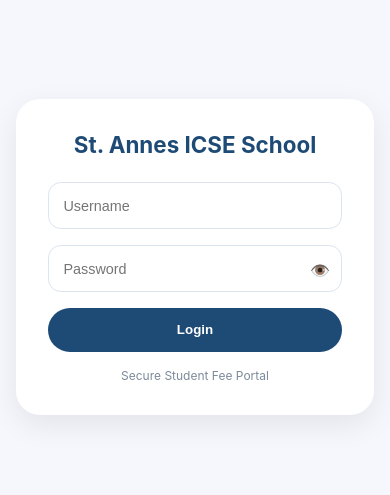
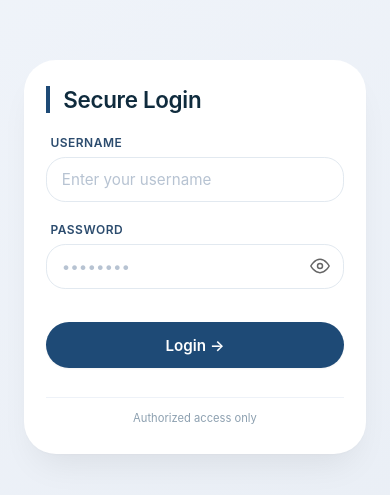
Before and after one commit to jinmelkunnath-alt/St.Annes-ICSE-School-Payment-Portal, a plain HTML site: page index.html in a window 390 px wide. Shown: the part 165-660 px from the top of the page. Drawn offline with Linux system fonts and the light colour scheme.

Commit message:
Revamp login page layout and styles

```diff
--- a/index.html
+++ b/index.html
@@ -2,195 +2,309 @@
 <html lang="en">
 <head>
     <meta charset="UTF-8">
-<meta name="viewport" content="width=device-width, initial-scale=1.0">
-<title>St. Annes ICSE School | Login</title>
-
+    <meta name="viewport" content="width=device-width, initial-scale=1.0, viewport-fit=cover">
+    <title>Login | Fee Portal</title>
     <style>
         * {
             margin: 0;
             padding: 0;
             box-sizing: border-box;
+            -webkit-tap-highlight-color: transparent;
         }
 
         body {
-    font-family: 'Inter', sans-serif;
-    background: #f5f7fc;
+            font-family: 'Inter', system-ui, -apple-system, 'Segoe UI', Roboto, Helvetica, Arial, sans-serif;
+            background: linear-gradient(145deg, #f0f4fa 0%, #e9eef5 100%);
+            min-height: 100vh;
             display: flex;
             align-items: center;
             justify-content: center;
-    height: 100vh;
-    padding: 1rem;
+            padding: 1.5rem;
         }
 
-.login-container {
+        /* Card */
+        .login-card {
             background: white;
-    padding: 2rem;
-    border-radius: 1.5rem;
+            border-radius: 2rem;
             width: 100%;
-    max-width: 360px;
-    box-shadow: 0 10px 30px rgba(0,0,0,0.08);
+            max-width: 380px;
+            padding: 2rem 1.8rem 2.2rem;
+            box-shadow: 0 20px 35px -12px rgba(0, 0, 0, 0.08), 0 1px 2px rgba(0, 0, 0, 0.02);
+            transition: transform 0.2s ease, box-shadow 0.2s ease;
         }
 
-h1 {
-    font-size: 1.4rem;
-    color: #1e4a76;
-    margin-bottom: 1.5rem;
-    text-align: center;
+        .login-card:hover {
+            box-shadow: 0 25px 40px -14px rgba(0, 0, 0, 0.12);
         }
 
-.input-group {
-    position: relative;
+        h3 {
+            font-size: 1.6rem;
+            font-weight: 600;
+            color: #0f2b3d;
+            margin-bottom: 1.4rem;
+            letter-spacing: -0.3px;
+            border-left: 4px solid #1e4a76;
+            padding-left: 0.8rem;
         }
 
-input {
-    width: 100%;
-    padding: 0.9rem;
-    margin-bottom: 1rem;
-    border-radius: 0.8rem;
-    border: 1px solid #dce5ef;
-    font-size: 0.9rem;
+        /* Input groups */
+        .input-group {
+            margin-bottom: 1.3rem;
         }
 
-input:focus {
+        .input-group label {
+            display: block;
+            font-size: 0.75rem;
+            font-weight: 600;
+            color: #2c4c6e;
+            text-transform: uppercase;
+            letter-spacing: 0.5px;
+            margin-bottom: 0.4rem;
+            margin-left: 0.25rem;
+        }
+
+        .input-wrapper {
+            position: relative;
+            display: flex;
+            align-items: center;
+        }
+
+        .input-wrapper input {
+            width: 100%;
+            padding: 0.85rem 1rem;
+            border: 1.5px solid #e2e9f0;
+            border-radius: 1.2rem;
+            font-size: 0.95rem;
+            font-family: inherit;
+            background: white;
+            transition: all 0.2s ease;
+            color: #1a2c3e;
+        }
+
+        .input-wrapper input:focus {
             outline: none;
             border-color: #1e4a76;
+            box-shadow: 0 0 0 3px rgba(30, 74, 118, 0.15);
         }
 
-.toggle-password {
-    position: absolute;
-    right: 12px;
-    top: 40%;
-    transform: translateY(-50%);
-    font-size: 1rem;
-    cursor: pointer;
+        .input-wrapper input::placeholder {
+            color: #b7c3d2;
+            font-weight: 400;
         }
 
-button {
+        /* Professional eye icon (SVG) */
+        .eye-icon {
+            position: absolute;
+            right: 14px;
+            top: 50%;
+            transform: translateY(-50%);
+            cursor: pointer;
+            width: 20px;
+            height: 20px;
+            display: flex;
+            align-items: center;
+            justify-content: center;
+            background: transparent;
+            border: none;
+            padding: 0;
+            opacity: 0.6;
+            transition: opacity 0.2s;
+        }
+
+        .eye-icon:hover {
+            opacity: 1;
+        }
+
+        .eye-icon svg {
+            width: 20px;
+            height: 20px;
+            stroke: #4a627a;
+            stroke-width: 1.8;
+            fill: none;
+            transition: stroke 0.2s;
+        }
+
+        .eye-icon:hover svg {
+            stroke: #1e4a76;
+        }
+
+        /* Login Button */
+        .login-btn {
             width: 100%;
-    padding: 0.9rem;
-    border: none;
-    border-radius: 2rem;
             background: #1e4a76;
             color: white;
             font-weight: 600;
+            font-size: 0.95rem;
+            padding: 0.85rem 1rem;
+            border: none;
+            border-radius: 2rem;
             cursor: pointer;
-    transition: 0.2s;
+            transition: all 0.2s ease;
+            font-family: inherit;
+            margin-top: 0.8rem;
+            box-shadow: 0 1px 2px rgba(0, 0, 0, 0.05);
         }
 
-button:hover {
+        .login-btn:hover {
             background: #0f3a5c;
+            transform: translateY(-1px);
+            box-shadow: 0 6px 14px rgba(30, 74, 118, 0.25);
         }
 
-.footer {
+        .login-btn:active {
+            transform: translateY(1px);
+        }
+
+        /* Error message */
+        .error-msg {
+            color: #bc4e2c;
+            font-size: 0.75rem;
+            margin-top: 0.8rem;
+            padding: 0.5rem 0.8rem;
+            background: #fff4f2;
+            border-radius: 1rem;
             text-align: center;
-    font-size: 0.75rem;
-    color: #7b8a9a;
-    margin-top: 1rem;
+            border-left: 3px solid #bc4e2c;
+        }
+
+        /* small footer */
+        .login-footer {
+            text-align: center;
+            font-size: 0.7rem;
+            color: #8da0b0;
+            margin-top: 1.8rem;
+            padding-top: 0.8rem;
+            border-top: 1px solid #eef2f8;
+        }
+
+        /* Responsive */
+        @media (max-width: 480px) {
+            .login-card {
+                padding: 1.6rem 1.4rem 1.8rem;
+            }
+            h3 {
+                font-size: 1.4rem;
+            }
+            .input-wrapper input {
+                padding: 0.75rem 0.9rem;
+            }
         }
     </style>
 </head>
-
 <body>
 
-<div class="login-container">
-    <h1>St. Annes ICSE School</h1>
-
-    <input type="text" id="username" placeholder="Username">
+<div class="login-card">
+    <h3>Secure Login</h3>
 
     <div class="input-group">
-        <input type="password" id="password" placeholder="Password">
-        <span class="toggle-password" id="togglePassword">👁️</span>
-    </div>
-
-    <button id="loginBtn">Login</button>
-
-    <div class="footer">
-        Secure Student Fee Portal
+        <label for="username">Username</label>
+        <div class="input-wrapper">
+            <input type="text" id="username" placeholder="Enter your username" autocomplete="off">
         </div>
     </div>
 
+    <div class="input-group">
+        <label for="password">Password</label>
+        <div class="input-wrapper">
+            <input type="password" id="password" placeholder="••••••••">
+            <button type="button" class="eye-icon" id="togglePasswordBtn" aria-label="Show password">
+                <svg viewBox="0 0 24 24" xmlns="http://www.w3.org/2000/svg">
+                    <path d="M1 12C1 12 5 4 12 4C19 4 23 12 23 12C23 12 19 20 12 20C5 20 1 12 1 12Z" stroke="currentColor" fill="none"/>
+                    <circle cx="12" cy="12" r="3" stroke="currentColor" fill="none"/>
+                </svg>
+            </button>
+        </div>
+    </div>
+
+    <button class="login-btn" id="loginBtn">Login →</button>
+    <div id="errorMsg" class="error-msg" style="display: none;"></div>
+    <div class="login-footer">Authorized access only</div>
+</div>
+
 <script>
-// ---------- USERS ----------
-const users = [
-  {
-    username: "Mariya Melbin",
-    password: "Mariya_Melbin_VII",
-    id: "mariya"
-  },
-  {
-    username: "Daron Mathew",
-    password: "Daron_Mathew_II",
-    id: "daron"
-  }
+    (function() {
+        // ---------- Hardcoded users (case-sensitive) ----------
+        const USERS = [
+            { username: "Mariya Melbin", password: "Mariya_Melbin_VII", redirect: "students/student.html?id=mariya" },
+            { username: "Daron Mathew", password: "Daron_Mathew_II", redirect: "students/student.html?id=daron" }
         ];
 
-// ---------- DOM READY ----------
-document.addEventListener("DOMContentLoaded", () => {
+        // DOM elements
+        const usernameInput = document.getElementById('username');
+        const passwordInput = document.getElementById('password');
+        const loginBtn = document.getElementById('loginBtn');
+        const errorDiv = document.getElementById('errorMsg');
 
-  const loginBtn = document.getElementById("loginBtn");
-  const passwordInput = document.getElementById("password");
-  const toggleIcon = document.getElementById("togglePassword");
+        // Helper: show error message
+        function showError(msg) {
+            errorDiv.textContent = msg;
+            errorDiv.style.display = 'block';
+            // Auto hide after 3 seconds
+            setTimeout(() => {
+                if (errorDiv.textContent === msg) {
+                    errorDiv.style.opacity = '0';
+                    setTimeout(() => {
+                        if (errorDiv.textContent === msg) {
+                            errorDiv.style.display = 'none';
+                            errorDiv.style.opacity = '';
+                        }
+                    }, 200);
+                }
+            }, 3000);
+        }
 
-  // LOGIN BUTTON
-  loginBtn.addEventListener("click", handleLogin);
+        function clearError() {
+            errorDiv.style.display = 'none';
+            errorDiv.textContent = '';
+        }
 
-  // ENTER KEY SUPPORT
-  document.addEventListener("keydown", function (e) {
-    if (e.key === "Enter") handleLogin();
+        // Toggle password visibility (professional icon)
+        const toggleBtn = document.getElementById('togglePasswordBtn');
+        if (toggleBtn) {
+            toggleBtn.addEventListener('click', function() {
+                const type = passwordInput.getAttribute('type') === 'password' ? 'text' : 'password';
+                passwordInput.setAttribute('type', type);
+                // optional: change icon style? but keep clean
             });
+        }
 
-  // PASSWORD TOGGLE
-  toggleIcon.addEventListener("click", function () {
-    if (passwordInput.type === "password") {
-      passwordInput.type = "text";
-      toggleIcon.textContent = "🙈";
-    } else {
-      passwordInput.type = "password";
-      toggleIcon.textContent = "👁️";
+        // Login logic
+        function handleLogin() {
+            const username = usernameInput.value.trim();
+            const password = passwordInput.value;  // keep as entered
+
+            if (!username || !password) {
+                showError("Please enter both username and password.");
+                return;
             }
-  });
 
-});
+            // Find matching user
+            const matched = USERS.find(user => user.username === username && user.password === password);
 
-// ---------- LOGIN FUNCTION ----------
-function handleLogin() {
-  const username = document.getElementById("username").value.trim();
-  const password = document.getElementById("password").value.trim();
-
-  removeError();
-
-  const user = users.find(
-    u => u.username === username && u.password === password
-  );
-
-  if (user) {
-    window.location.href = `students/student.html?id=${user.id}`;
+            if (matched) {
+                // Redirect to the specific page
+                window.location.href = matched.redirect;
             } else {
                 showError("Invalid username or password");
+                passwordInput.focus();
             }
         }
 
-// ---------- ERROR ----------
-function showError(msg) {
-  let error = document.getElementById("errorMsg");
+        // Event listeners
+        loginBtn.addEventListener('click', handleLogin);
 
-  if (!error) {
-    error = document.createElement("div");
-    error.id = "errorMsg";
-    error.style.color = "#b33b2c";
-    error.style.marginTop = "10px";
-    error.style.fontSize = "14px";
-    document.querySelector(".login-container").appendChild(error);
-  }
+        // Pressing Enter in any field triggers login
+        usernameInput.addEventListener('keypress', (e) => {
+            if (e.key === 'Enter') handleLogin();
+        });
+        passwordInput.addEventListener('keypress', (e) => {
+            if (e.key === 'Enter') handleLogin();
+        });
 
-  error.innerText = msg;
-}
-
-function removeError() {
-  const error = document.getElementById("errorMsg");
-  if (error) error.remove();
-}
+        // Clear error when user starts typing
+        usernameInput.addEventListener('input', () => clearError());
+        passwordInput.addEventListener('input', () => clearError());
+    })();
 </script>
-
 </body>
 </html>
```
Lines whose indentation alone changed are shown as unchanged.
